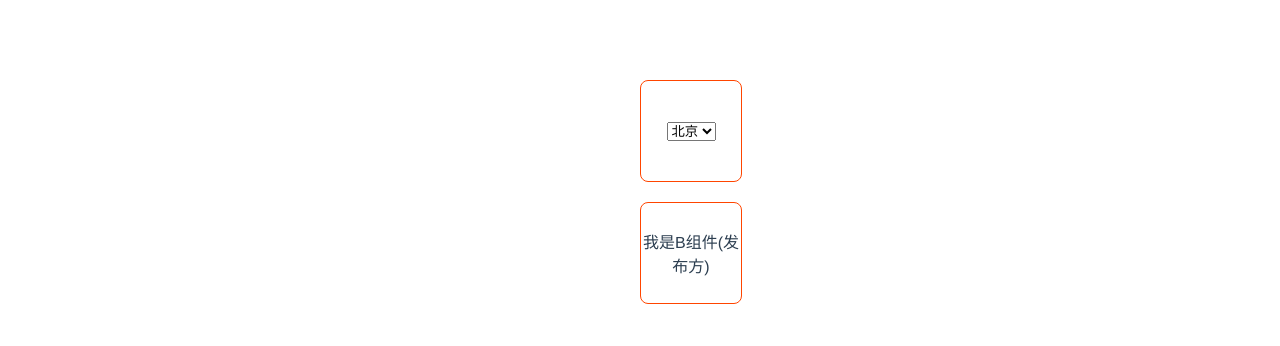
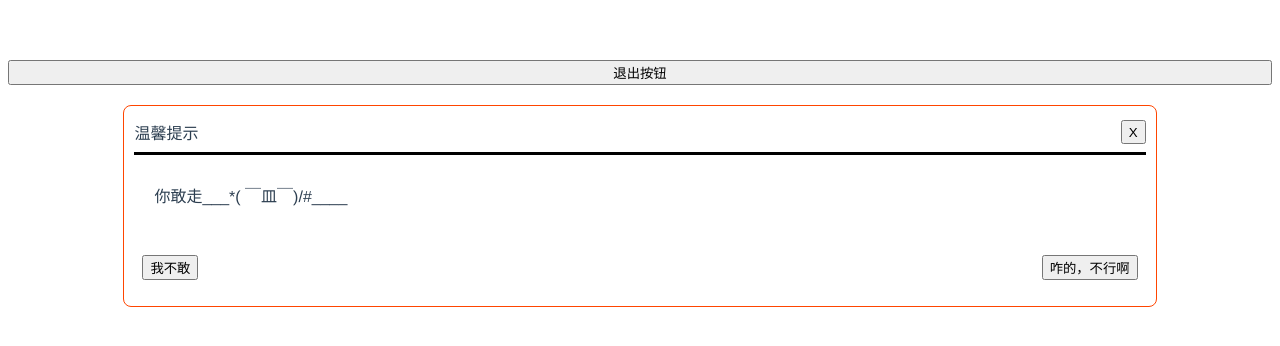
Before and after one commit to arbaleast/vue_test, a Vue app: page / in a window 1280 px wide. Shown: the top 346 px of the page. Built offline with nearby package versions, Linux system fonts and the light colour scheme.

Commit message:
sync修饰符

```diff
--- a/src/App.vue
+++ b/src/App.vue
@@ -1,28 +1,27 @@
 <template>
   <div id="app">
-    <BaseA
-      :cityId="SelectId"
-      @passId="SelectId = $event"
-      v-model="SelectId"
-    ></BaseA>
-    <BaseB></BaseB>
+    <button @click="exit">退出按钮</button>
+    <BaseA :isShow="isShow" @update:isShow="isShow = $event"></BaseA>
   </div>
 </template>
 
 <script>
 import BaseA from './components/BaseA.vue';
-import BaseB from './components/BaseB.vue';
 
 
 export default {
   name: 'App',
   components: {
     BaseA,
-    BaseB
   },
   data() {
     return {
-      SelectId: '101'
+      isShow: true
+    }
+  },
+  methods: {
+    exit() {
+      this.isShow = false
     }
   }
 }
--- a/src/components/BaseA.vue
+++ b/src/components/BaseA.vue
@@ -1,12 +1,18 @@
 <template>
-  <div class="box" >
-    <select :value="value" @change="handler">
-      <option value="100">上海</option>
-      <option value="101">北京</option>
-      <option value="102">杭州</option>
-      <option value="103">深圳</option>
-      <option value="104">广州</option>
-    </select>
+  <div class="box" v-show="isShow">
+    <div class="header">
+      <span>温馨提示</span>
+      <button class="exit" @click="exit">X</button>
+    </div>
+
+    <div class="content">
+      <p>你敢走___*( ￣皿￣)/#____</p>
+    </div>
+
+    <div class="footer">
+      <button @click="exit">我不敢</button>
+      <button @click="exit">咋的，不行啊</button>
+    </div>
   </div>
 </template>
 <script>
@@ -14,35 +20,59 @@
 export default {
   name: 'BaseA',
   props: {
-    value: String
+    isShow: Boolean
   },
   data () {
     return {
-      num: 20,
-      list: {
-        name: "annie",
-        age: 17
-      }
     }
   },
   methods: {
     handler(e) {
       this.$emit("input", e.target.value)
+    },
+    exit() {
+      console.log("triggled!!!");
+      this.$emit("update:isShow", false)
     }
   }
 }
 </script>
 <style lang="less" scoped>
 .box {
-  width: 100px;
-  height: 100px;
-  margin: 20px 50%;
+  width: 80%;
+  height: 200px;
+  margin: 20px auto;
+  padding: 0 10px;
 
   border: 1px solid orangered;
   border-radius: 8px;
 
   display: flex;
-  justify-content: center;
-  align-items: center;
+  flex-direction: column;
+  justify-content: space-around;
+
+  .header {
+    display: flex;
+    text-align: center  ;
+    justify-content: space-between;
+    width: 100%;
+    padding: 8px 0;
+
+
+    border: 3px solid black;
+    border-top: none;
+    border-left: none;
+    border-right: none;
+  }
+  .content {
+    text-align: left;
+    padding-left: 20px;
+  }
+  .footer {
+    margin: 20px 8px;
+
+    display: flex;
+    justify-content: space-between;
+  }
 }
 </style>
```
